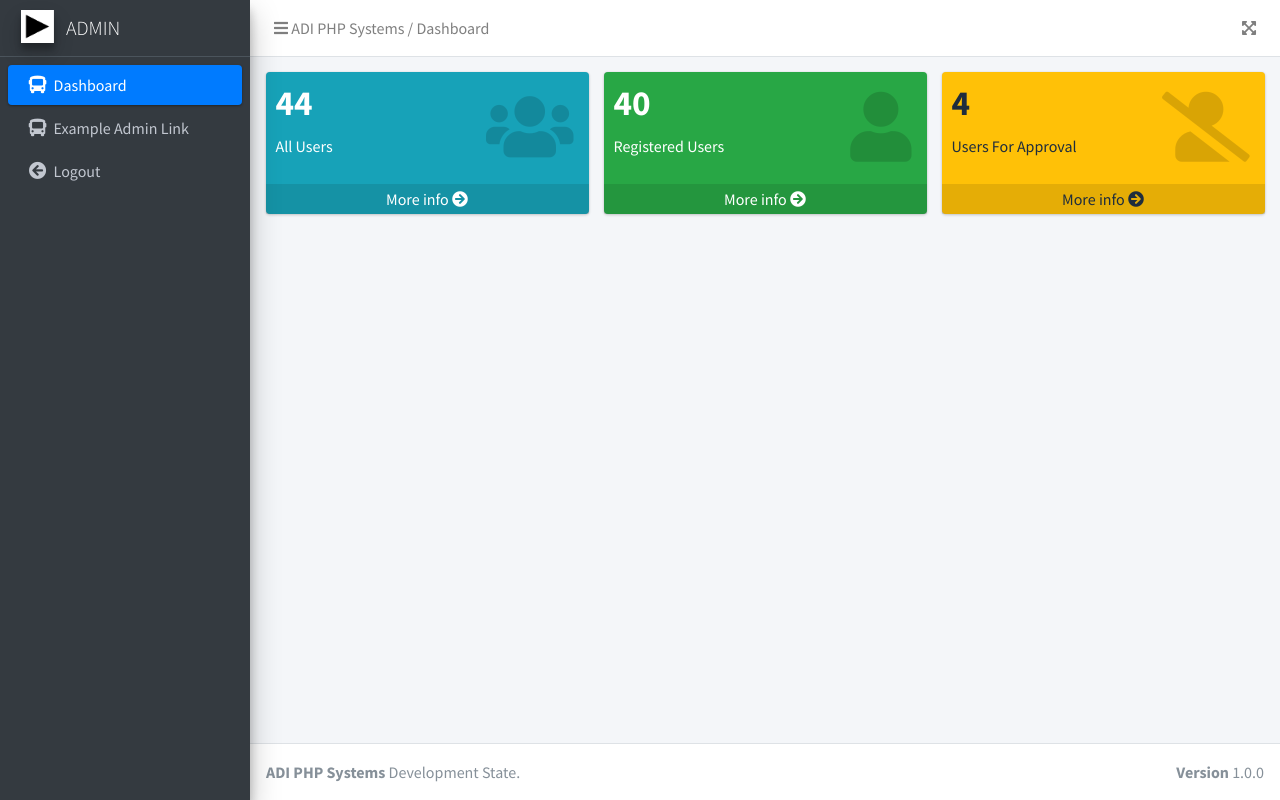
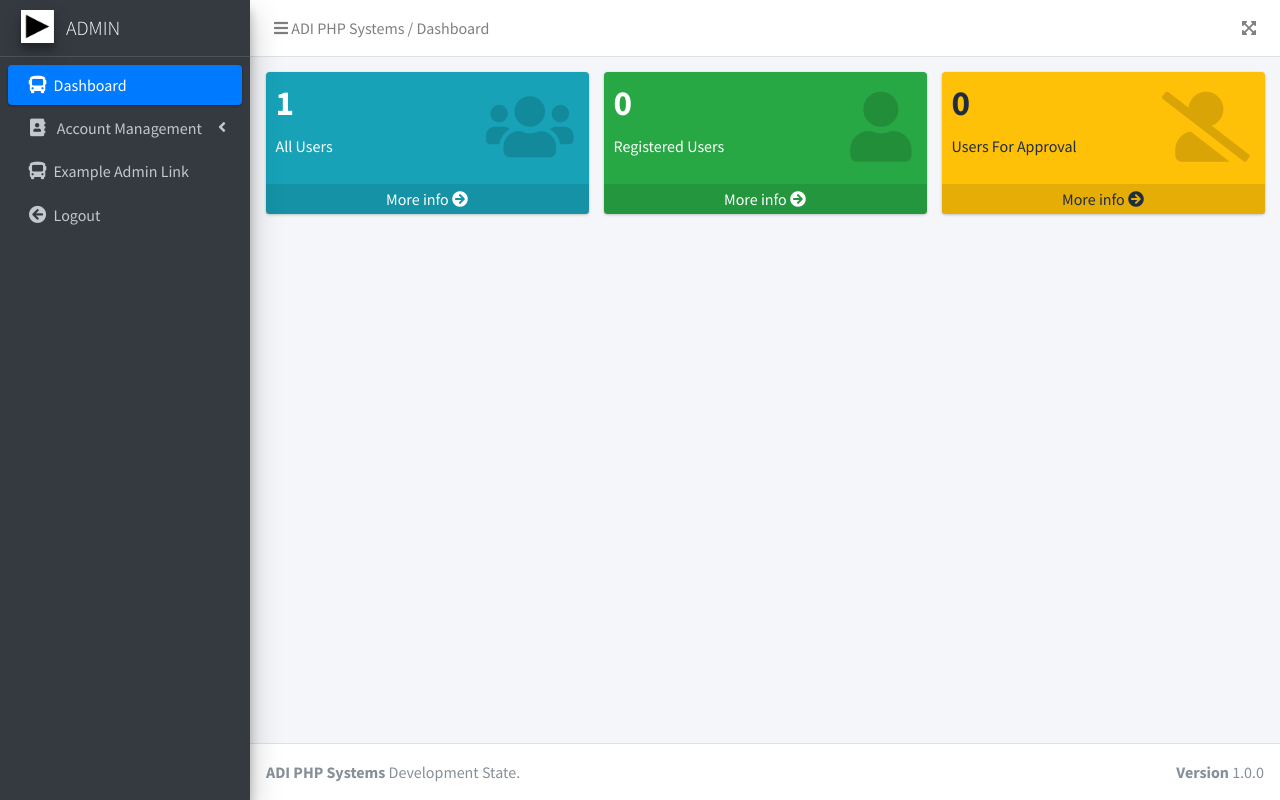
Before and after one commit to lemon8de/adi-phpsystems, a PHP site: page /pages/admin_dashboard.php in a window 1280 px wide. Run offline with PHP 8.4, Linux system fonts and the light colour scheme; the visitor is signed in with stand-in values (Sample User, id 1); tables that the repository leaves empty or names only in its code hold one stand-in row (values such as "Sample post"); some libraries are stand-ins or nearby versions.

Commit message:
admin user management dashboard done

```diff
--- a/php_api/db_connection.php
+++ b/php_api/db_connection.php
@@ -3,7 +3,7 @@ date_default_timezone_set('Asia/Manila');
 $servername = 'localhost'; $username = 'root'; $password = '';
 
 try {
-    $conn = new PDO ("mysql:host=$servername;dbname=web_template",$username,$password);
+    $conn = new PDO ("mysql:host=$servername;dbname=adiphp_systems",$username,$password);
     $conn->setAttribute(PDO::ATTR_ERRMODE, PDO::ERRMODE_EXCEPTION);
 } catch (PDOException $e) {
     echo 'NO CONNECTION'.$e->getMessage();
--- a/php_api/login_api.php
+++ b/php_api/login_api.php
@@ -1,9 +1,6 @@
 <?php
     session_name("adi-php-systems");
     session_start();
-
-
-
 
     //database
     date_default_timezone_set('Asia/Manila');
--- a/php_static/admin-bar.php
+++ b/php_static/admin-bar.php
@@ -11,6 +11,35 @@
 					<a href="admin_dashboard.php" class="nav-link<?php echo ($bar_whois_active == "admindashboard" ? ' active': '');?>">
 						<i class="nav-icon fas fa-bus"></i><p>Dashboard</p>
 					</a>
+				</li>
+				<li class="nav-item">
+					<a href="#" class="nav-link">
+						<i class="nav-icon fas fa-address-book"></i>
+						<p>
+							Account Management
+							<i class="fas fa-angle-left right"></i>
+						</p>
+					</a>
+					<ul class="nav nav-treeview" style="display: none;">
+						<li class="nav-item">
+							<a href="" class="nav-link">
+								<i class="fas fa-users"></i>
+								<p>All Users</p>
+							</a>
+						</li>
+						<li class="nav-item">
+							<a href="" class="nav-link">
+								<i class="fas fa-user"></i>
+								<p>Active Users</p>
+							</a>
+						</li>
+						<li class="nav-item">
+							<a href="" class="nav-link">
+								<i class="fas fa-user-slash"></i>
+								<p>Users For Approval</p>
+							</a>
+						</li>
+					</ul>
 				</li>
 				<li class="nav-item">
 					<a href="exampleadminlink.php" class="nav-link<?php echo ($bar_whois_active == "exampleadminlink" ? ' active': '');?>">
--- a/php_static/user_accounts_total_get.php
+++ b/php_static/user_accounts_total_get.php
@@ -1,7 +1,31 @@
 <?php
 
-$_SESSION['user_total'] = 44;
-$_SESSION['user_active'] = 40;
-$_SESSION['user_toapprove'] = 4;
+//database
+date_default_timezone_set('Asia/Manila');
+$servername = 'localhost'; $username = 'root'; $password = '';
+try {
+    $conn = new PDO ("mysql:host=$servername;dbname=adiphp_systems",$username,$password);
+    $conn->setAttribute(PDO::ATTR_ERRMODE, PDO::ERRMODE_EXCEPTION);
+} catch (PDOException $e) {
+    echo 'NO CONNECTION'.$e->getMessage();
+}
+//end database
 
+// MySQL
+$sql = "SELECT id FROM user_accounts";
+$stmt = $conn->prepare($sql);
+$stmt->execute();
+$_SESSION['user_total'] = $stmt->rowCount();
+
+$sql = "SELECT id FROM user_accounts WHERE approved = '1'";
+$stmt = $conn->prepare($sql);
+$stmt->execute();
+$_SESSION['user_active'] = $stmt->rowCount();
+
+$sql = "SELECT id FROM user_accounts WHERE approved = '0'";
+$stmt = $conn->prepare($sql);
+$stmt->execute();
+$_SESSION['user_toapprove'] = $stmt->rowCount();
+
+$conn = null;
 ?>
```
